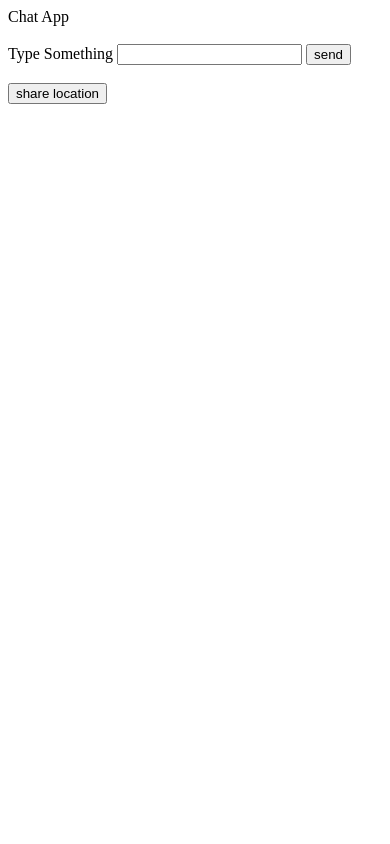
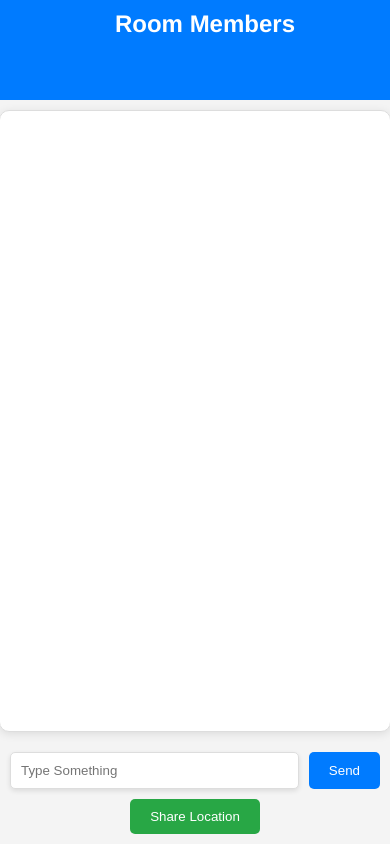
Before and after one commit to RP-ICONIC/Chat-App, a website: page public/index.html in a window 390 px wide. Drawn offline with nearby package versions, Linux system fonts and the light colour scheme; no server answers.

Commit message:
added initial styling, added style.css

```diff
--- a/public/chat.js
+++ b/public/chat.js
@@ -20,7 +20,10 @@ socket.on("locationMessage", (coordinates) => {
     `http://www.google.com/maps?q=${coordinates.lat},${coordinates.long}`
   );
   const url = `http://www.google.com/maps?q=${coordinates.lat},${coordinates.long}`;
-  const html = Mustache.render(locationMessageTemplate, { url: url });
+  const html = Mustache.render(locationMessageTemplate, {
+    url: coordinates.url,
+    createdAt: moment(coordinates.createdAt).format("h:mm a"),
+  });
   allMessages.insertAdjacentHTML("beforeend", html);
 });
 
--- a/public/index.html
+++ b/public/index.html
@@ -3,29 +3,44 @@
 <head>
   <meta charset="UTF-8">
   <meta name="viewport" content="width=device-width, initial-scale=1.0">
-  <title>Document</title>
+  <link rel="stylesheet" href="style.css">
+  <title>Chit - Chat</title>
 </head>
 <body>
-    Chat App
-    <br>
-    <div id="messages"></div>
-    <br>
-    <form id="chat-form">
-        <label for="message">Type Something</label>
-        <input type="text" id="msg">
-        <button class="btn">send</button>
-    </form>
-    <br>
-    <button id="share-location">share location</button>
+    <div class="container">
+        <aside class="sidebar">
+            <h2>Room Members</h2>
+            <ul id="room-members">
+                <!-- Room members will be dynamically inserted here -->
+            </ul>
+        </aside>
+        <main class="chat-container">
+            <!-- <h1>Chit - Chat</h1> -->
+            <div id="messages"></div>
+            <form id="chat-form">
+                <input type="text" placeholder="Type Something" id="msg">
+                <button class="btn">Send</button>
+            </form>
+            <button id="share-location">Share Location</button>
+        </main>
+    </div>
 
     <script id="msg-template" type="text/html">
       <div>
-        <p>{{createdAt}} - {{msg}}</p>
+        <p>
+          <span id="username">UserName</span>
+          <span id="time">{{createdAt}}</span>
+        </p>
+        <p>{{msg}}</p>
       </div>
     </script>
 
     <script id="location-msg-template" type="text/html">
       <div>
+        <p>
+          <span id="username">UserName</span>
+          <span id="time">{{createdAt}}</span>
+        </p>
         <p><a href="{{url}}" target="_blank">My Location</a></p>
       </div>
     </script>
@@ -35,6 +50,4 @@
     <script src="/socket.io/socket.io.js"></script>
     <script src="chat.js"></script>
 </body>
-
-
 </html>
--- /dev/null
+++ b/public/style.css
@@ -0,0 +1,175 @@
+/* style.css */
+
+body {
+  font-family: 'Helvetica Neue', Arial, sans-serif;
+  background-color: #f4f4f4;
+  margin: 0;
+  padding: 0;
+  height: 100vh;
+  /* animation: fadeIn 1s ease-in-out; */
+  display: flex;
+  flex-direction: column;
+}
+
+@keyframes fadeIn {
+  from { opacity: 0; }
+  to { opacity: 1; }
+}
+
+.container {
+  display: flex;
+  flex: 1;
+  height: 100%;
+  width: 100%;
+}
+
+.sidebar {
+  background-color: #007bff;
+  color: #fff;
+  width: 250px;
+  padding: 20px;
+  display: flex;
+  flex-direction: column;
+  align-items: center;
+  overflow-y: auto;
+}
+
+.sidebar h2 {
+  margin-top: 0;
+}
+
+.sidebar ul {
+  list-style: none;
+  padding: 0;
+  width: 100%;
+}
+
+.sidebar ul li {
+  padding: 10px;
+  border-bottom: 1px solid rgba(255, 255, 255, 0.3);
+}
+
+.sidebar ul li:last-child {
+  border-bottom: none;
+}
+
+.chat-container {
+  flex: 1;
+  padding: 20px;
+  display: flex;
+  flex-direction: column;
+  align-items: center;
+  justify-content: center;
+  overflow-y: auto;
+}
+
+h1 {
+  color: #333;
+  font-size: 15px;
+  /* margin-bottom: 20px; */
+}
+
+#messages {
+  background-color: #fff;
+  border: 1px solid #ddd;
+  width: 100%;
+  max-width: 1000px;
+  height: calc(100vh - 100px);
+  overflow-y: scroll;
+  padding: 10px;
+  box-shadow: 0 2px 10px rgba(0, 0, 0, 0.1);
+  margin-bottom: 20px;
+  border-radius: 10px;
+  transition: box-shadow 0.3s ease;
+}
+
+#messages div {
+  padding: 5px;
+  font-size: smaller;
+  margin-bottom: 5px;
+  border-bottom: 1px solid #eee;
+  border-radius: 5px;
+  background-color: #fafafa;
+  transition: background-color 0.3s ease;
+}
+
+#messages div:hover {
+  background-color: #f0f0f0;
+}
+
+#chat-form {
+  display: inline-flex;
+  width: 100%;
+  max-width: 600px;
+  margin-bottom: 10px;
+}
+
+#msg {
+  flex: 1;
+  padding: 10px;
+  border: 1px solid #ddd;
+  border-radius: 5px;
+  margin-right: 10px;
+  box-shadow: 0 2px 5px rgba(0, 0, 0, 0.1);
+  transition: border-color 0.3s ease;
+}
+
+#msg:focus {
+  border-color: #007bff;
+  outline: none;
+}
+
+.btn {
+  background-color: #007bff;
+  color: #fff;
+  border: none;
+  padding: 10px 20px;
+  border-radius: 5px;
+  cursor: pointer;
+  transition: background-color 0.3s ease, transform 0.3s ease;
+}
+
+.btn:hover {
+  background-color: #0056b3;
+  transform: scale(1.05);
+}
+
+#share-location {
+  background-color: #28a745;
+  color: #fff;
+  border: none;
+  padding: 10px 20px;
+  border-radius: 5px;
+  cursor: pointer;
+  transition: background-color 0.3s ease, transform 0.3s ease;
+  /* margin-top: 10px; */
+}
+
+#share-location:hover {
+  background-color: #218838;
+  transform: scale(1.05);
+}
+
+@media (max-width: 800px) {
+  .container {
+      flex-direction: column;
+  }
+
+  .sidebar {
+      width: 100%;
+      padding: 10px;
+  }
+
+  .chat-container {
+      padding: 10px;
+  }
+
+  #messages {
+      max-width: 100%;
+      height: calc(100vh - 160px);
+  }
+
+  #chat-form {
+      max-width: 100%;
+  }
+}
--- a/server.js
+++ b/server.js
@@ -32,7 +32,7 @@ io.on("connection", (socket) => {
   });
 
   socket.on("sendLocation", (coordinates) => {
-    io.emit("locationMessage", coordinates);
+    io.emit("locationMessage", handler.locationMessage(coordinates));
   });
 
   socket.on("disconnect", () => {
```
Also changed, not shown: utils/messages.js (+8 -1 lines).
